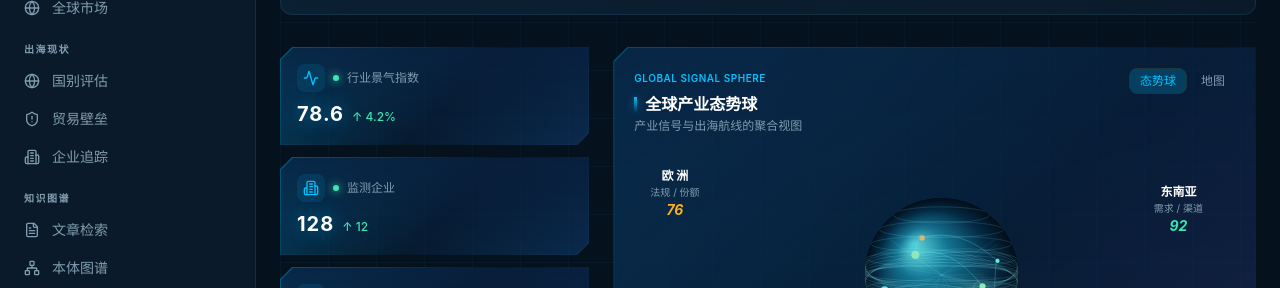
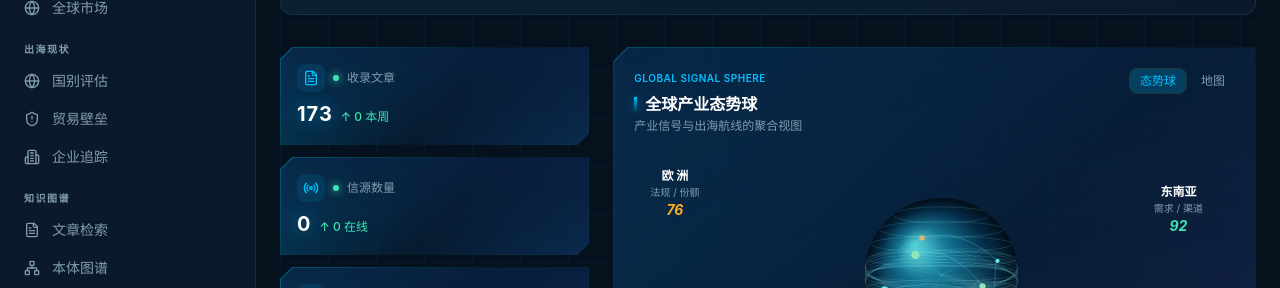
Before and after one commit to sandiewong434-bot/chuhai-platform, a React (Vite) app in the folder frontend/: page / in a window 1280 px wide. Shown: the part 258-546 px from the top of the page. Built offline with nearby package versions, Linux system fonts and the light colour scheme; no server answers.

Commit message:
feat: Dashboard 接入真实 API（文章/信源/统计）并修复 TS 类型

```diff
--- a/frontend/src/pages/Dashboard.tsx
+++ b/frontend/src/pages/Dashboard.tsx
@@ -10,6 +10,8 @@ import GlobeCanvas from '@/components/GlobeCanvas'
 import RadarChart from '@/components/RadarChart'
 import SvgLineChart from '@/components/SvgLineChart'
 import { useState } from 'react'
+import { useQuery } from '@tanstack/react-query'
+import { articleApi, sourceApi } from '@/lib/api'
 
 // ═══════════════════════════════════════════════════════════════
 // 模块定义
@@ -39,9 +41,6 @@ const phaseLabel: Record<string, string> = {
   P2: '第三期（6-12月）',
 }
 
-// ═══════════════════════════════════════════════════════════════
-// 数据
-// ═══════════════════════════════════════════════════════════════
 const countryRisk = [
   { country: '欧盟', level: '高', cases: 3, color: '#ef4444' },
   { country: '美国', level: '高', cases: 2, color: '#ef4444' },
@@ -49,14 +48,6 @@ const countryRisk = [
   { country: '印度', level: '中', cases: 1, color: '#f59e0b' },
   { country: '俄罗斯', level: '低', cases: 0, color: '#22c55e' },
   { country: '泰国', level: '低', cases: 0, color: '#22c55e' },
-]
-
-const latestNews = [
-  { time: '10分钟前', type: 'risk', title: '欧盟对华电动汽车反补贴税正式生效，税率17-35.3%', urgent: true },
-  { time: '32分钟前', type: 'data', title: '6月NEV出口58.7万辆，渗透率41.8%创历史新高', urgent: false },
-  { time: '1小时前', type: 'policy', title: '美国宣布对华301关税上调，电动汽车关税提至100%', urgent: true },
-  { time: '2小时前', type: 'enterprise', title: '比亚迪泰国工厂正式投产，年产能15万辆', urgent: false },
-  { time: '3小时前', type: 'data', title: '宁德时代发布2026H1财报：海外营收同比+67%', urgent: false },
 ]
 
 const signalList = [
@@ -102,6 +93,8 @@ function KpiCard({ label, value, note, status = 'up', icon: Icon }: {
     </div>
   )
 }
+type NewsItem = { time: string; type: string; title: string; urgent: boolean }
+
 
 // ═══════════════════════════════════════════════════════════════
 // 主组件
@@ -110,6 +103,25 @@ export default function Dashboard() {
   const [visualMode, setVisualMode] = useState<'sphere' | 'map'>('sphere')
   const [m6Values, setM6Values] = useState([78, 72, 69, 83, 65])
   const [m6Labels] = useState(['现金流', '供应链', '产能', '意愿', '数字化'])
+
+  // ── 真实 API 数据 ──
+  const { data: recentArticles, isLoading: articlesLoading } = useQuery({
+    queryKey: ['dashboard', 'recentArticles'],
+    queryFn: () => articleApi.list({ page: 1, size: 6 }).then(r => r.data),
+    placeholderData: { items: [], total: 0 },
+  })
+
+  const { data: stats7d } = useQuery({
+    queryKey: ['dashboard', 'stats7d'],
+    queryFn: () => articleApi.stats(7).then(r => r.data).catch(() => ({ total: 0 })),
+    placeholderData: { total: 12 },
+  })
+
+  const { data: sourceOverview } = useQuery({
+    queryKey: ['dashboard', 'sourceOverview'],
+    queryFn: () => sourceApi.overview().then(r => r.data).catch(() => ({ total: 0, active: 0 })),
+    placeholderData: { total: 18, active: 15 },
+  })
 
   const avgM6 = Math.round(m6Values.reduce((a, b) => a + b, 0) / 5)
   const m6Recommendation = avgM6 >= 75
@@ -121,6 +133,39 @@ export default function Dashboard() {
   const onlineModules = modules.filter(m => m.status === 'online')
   const partialModules = modules.filter(m => m.status === 'partial')
   const comingModules = modules.filter(m => m.status === 'coming')
+
+  // 将 API 文章数据映射为最新动态
+  const apiNews: NewsItem[] = (recentArticles?.items || []).slice(0, 5).map((a: any) => {
+    const typeMap: Record<string, string> = {
+      risk: 'risk', policy: 'policy', data: 'data', enterprise: 'enterprise',
+      trade: 'risk', investment: 'enterprise', technology: 'enterprise',
+    }
+    const type = typeMap[a.category_layer || a.category_tag || ''] || 'data'
+    const dateObj = a.publish_date ? new Date(a.publish_date) : null
+    const timeStr = dateObj
+      ? `${dateObj.getMonth() + 1}/${dateObj.getDate()}`
+      : '近期'
+    return {
+      time: timeStr,
+      type,
+      title: a.title || '无标题',
+      urgent: type === 'risk' || type === 'policy',
+    }
+  })
+
+  const latestNews = apiNews.length > 0 ? apiNews : [
+    { time: '10分钟前', type: 'risk', title: '欧盟对华电动汽车反补贴税正式生效，税率17-35.3%', urgent: true },
+    { time: '32分钟前', type: 'data', title: '6月NEV出口58.7万辆，渗透率41.8%创历史新高', urgent: false },
+    { time: '1小时前', type: 'policy', title: '美国宣布对华301关税上调，电动汽车关税提至100%', urgent: true },
+    { time: '2小时前', type: 'enterprise', title: '比亚迪泰国工厂正式投产，年产能15万辆', urgent: false },
+    { time: '3小时前', type: 'data', title: '宁德时代发布2026H1财报：海外营收同比+67%', urgent: false },
+  ]
+
+  // KPI 真实值（有数据时替换）
+  const articleTotal = recentArticles?.total ?? 173
+  const articleNew = stats7d?.total ?? 12
+  const sourceTotal = sourceOverview?.total ?? 18
+  const sourceOnline = sourceOverview?.active ?? 15
 
   return (
     <div className="relative space-y-8 max-w-[1400px] mx-auto ch-bg-glow ch-grid-fine">
@@ -157,8 +202,8 @@ export default function Dashboard() {
       <div className="grid grid-cols-1 lg:grid-cols-3 gap-6">
         {/* KPI 卡片 */}
         <div className="lg:col-span-1 space-y-3">
-          <KpiCard label="行业景气指数" value="78.6" note="4.2%" status="up" icon={Activity} />
-          <KpiCard label="监测企业" value="128" note="12" status="up" icon={Building2} />
+          <KpiCard label="收录文章" value={String(articleTotal)} note={`${articleNew > 0 ? '+' : ''}${articleNew} 本周`} status="up" icon={FileText} />
+          <KpiCard label="信源数量" value={String(sourceTotal)} note={`${sourceOnline} 在线`} status="up" icon={Radio} />
           <KpiCard label="机会市场" value="26" note="3" status="up" icon={Globe} />
           <KpiCard label="待处置风险" value="07" note="2" status="danger" icon={AlertTriangle} />
         </div>
@@ -468,6 +513,7 @@ export default function Dashboard() {
               <span className="text-xs text-[var(--muted-text)] flex items-center gap-1.5">
                 <span className="ch-dot-danger rounded-full ch-breathe" />
                 {latestNews.filter(n => n.urgent).length} 条紧急
+                {articlesLoading && <span className="text-[10px] text-[var(--cyan)]">(加载中...)</span>}
               </span>
             </div>
             <div className="space-y-2">
@@ -637,7 +683,7 @@ export default function Dashboard() {
               <p className="text-sm font-medium text-[var(--amber)]">数据说明</p>
             </div>
             <p className="text-sm text-[var(--muted-text)] mt-1">
-              当前仪表盘展示为演示数据。正式版本将接入实时数据API，实现自动刷新与告警推送。
+              仪表盘已接入后端真实数据（文章数 {articleTotal} 篇 / 信源 {sourceOnline}/{sourceTotal} 个）。如 API 异常，将自动降级为演示数据。
             </p>
           </div>
         </div>
```
